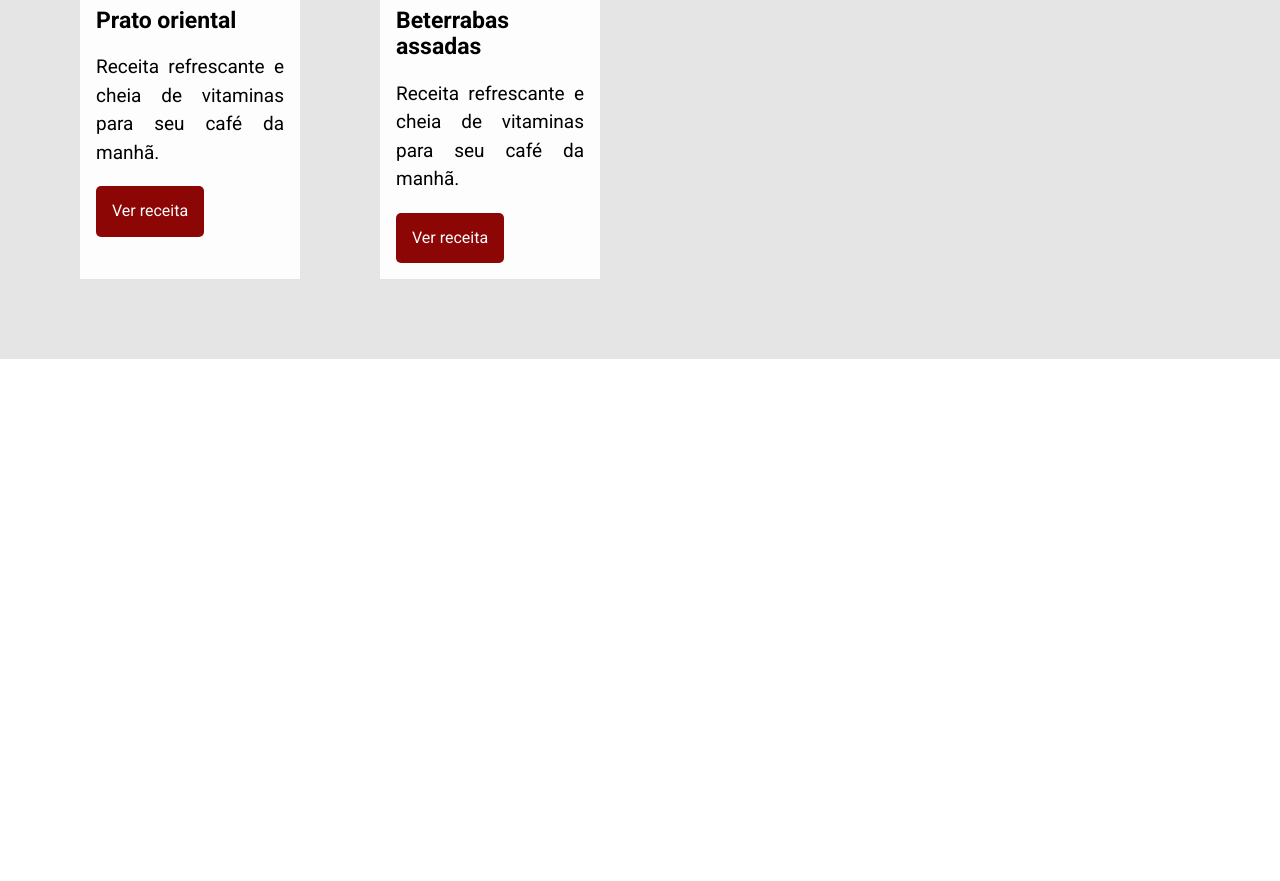
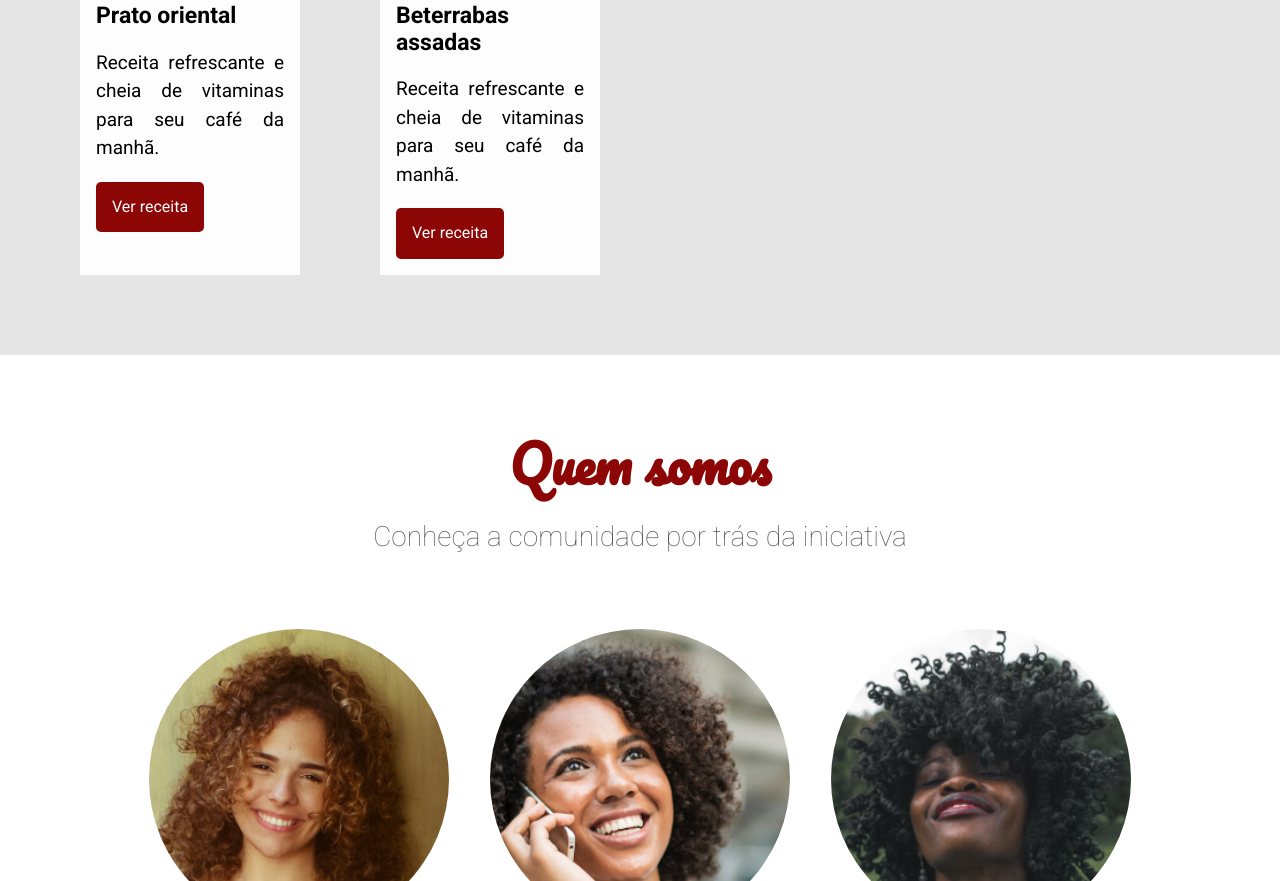
Before and after one commit to RoldsAlves/CSS-Assets, a plain HTML site: page index.html in a window 1280 px wide. Shown: the part 1919-2800 px from the top of the page. Before the commit the page ends 2278 px from the top, so only its background shows below. Drawn offline with Linux system fonts and the light colour scheme.

Commit message:
CSS: Descomplicando os problemas - Estilização do Quem Somos

```diff
--- a/assets/css/banner/banner-imagem.css
+++ b/assets/css/banner/banner-imagem.css
@@ -1,4 +1,5 @@
 .banner__imagem {
+    background: url('../../img/banner.jpg') no-repeat center / cover;
     height: calc(100vh - 72px);
     width: 100%;
 }
--- a/assets/css/banner/banner-titulo.css
+++ b/assets/css/banner/banner-titulo.css
@@ -5,8 +5,8 @@
     position: absolute;
     left: 50%;
     text-shadow: 0 4px 4px rgba(0, 0, 0, 0.75);
+    text-align: center;
     top: 50%;
-    text-align: center;
     transform: translate(-50%, -50%);
     width: 100%;
 }
--- /dev/null
+++ b/assets/css/pessoas.css
@@ -0,0 +1,5 @@
+.pessoas {
+    display: flex;
+    padding: 3rem;
+    justify-content: space-around;
+}
--- /dev/null
+++ b/assets/css/pessoas/pessoa-funcao.css
@@ -0,0 +1,5 @@
+.pessoa__funcao {
+    color: #595959;
+    font-size: 1.25rem;
+    text-transform: lowercase;
+}
--- /dev/null
+++ b/assets/css/pessoas/pessoa-imagem.css
@@ -0,0 +1,22 @@
+.pessoa__imagem {
+    background: red;
+    background-position: center;
+    background-repeat: no-repeat;
+    background-size: cover;
+    border-radius: 100%;
+    height: 300px;
+    margin: 0 auto;
+    width: 300px;
+}
+
+.pessoa__imagem--roberta {
+    background-image: url('../../img/pessoas/roberta.jpg');
+}
+
+.pessoa__imagem--andreia {
+    background-image: url('../../img/pessoas/andreia.jpg');
+}
+
+.pessoa__imagem--marcela {
+    background-image: url('../../img/pessoas/marcela.jpg');
+}
--- /dev/null
+++ b/assets/css/pessoas/pessoa-nome.css
@@ -0,0 +1,6 @@
+.pessoa__nome {
+    color: #8d0606;
+    font-family: Pacifico, cursive;
+    font-size: 2rem;
+    margin: 1rem 0;
+}
--- /dev/null
+++ b/assets/css/pessoas/pessoa.css
@@ -0,0 +1,4 @@
+.pessoa {
+    display: flex;
+    flex-direction: column;
+}
--- /dev/null
+++ b/assets/css/quemSomos/quemSomos-descricao.css
@@ -0,0 +1,5 @@
+.quem-somos__descricao {
+    color: #595959;
+    font-size: 1.75rem;
+    font-weight: 100;
+}
--- /dev/null
+++ b/assets/css/quemSomos/quemSomos-titulo.css
@@ -0,0 +1,6 @@
+.quem-somos__titulo {
+    color: #8d0606;
+    font-family: Pacifico, cursive;
+    font-size: 3.1875rem;
+    margin-bottom: 1rem;
+}
--- /dev/null
+++ b/assets/css/quemSomos/quemSomos.css
@@ -0,0 +1,4 @@
+.quem-somos {
+    padding: 5rem;
+    text-align: center;
+}
--- a/index.html
+++ b/index.html
@@ -25,6 +25,14 @@
         <link rel="stylesheet" href="./assets/css/receitas/receita-imagem.css" />
         <link rel="stylesheet" href="./assets/css/receitas/receita-titulo.css" />
         <link rel="stylesheet" href="./assets/css/receitas.css" />
+        <link rel="stylesheet" href="./assets/css/quemSomos/quemSomos-descricao.css" />
+        <link rel="stylesheet" href="./assets/css/quemSomos/quemSomos-titulo.css" />
+        <link rel="stylesheet" href="./assets/css/quemSomos/quemSomos.css" />
+        <link rel="stylesheet" href="./assets/css/pessoas/pessoa-funcao.css" />
+        <link rel="stylesheet" href="./assets/css/pessoas/pessoa-imagem.css" />
+        <link rel="stylesheet" href="./assets/css/pessoas/pessoa-nome.css" />
+        <link rel="stylesheet" href="./assets/css/pessoas/pessoa.css" />
+        <link rel="stylesheet" href="./assets/css/pessoas.css" />
     </head>
     <body>
         <header class="cabecalho">
@@ -39,7 +47,7 @@
             </nav>
         </header>
         <section class="banner">
-            <img class="banner__imagem" src="./assets/img/banner.jpg" />
+            <div class="banner__imagem" src="./assets/img/banner.jpg"></div>
             <h2 class="banner__titulo">Reaproveite melhor os alimentos</h2>
         </section>
         <section class="sobre">
@@ -96,5 +104,26 @@
                 </div>
             </div>
         </section>
+        <section class="quem-somos">
+            <h3 class="quem-somos__titulo">Quem somos</h3>
+            <p class="quem-somos__descricao">Conheça a comunidade por trás da iniciativa</p>
+            <div class="pessoas">
+                <div class="pessoa">
+                    <div class="pessoa__imagem pessoa__imagem--roberta"></div>
+                    <span class="pessoa__nome">Roberta</span>
+                    <span class="pessoa__funcao">Conteúdo</span>
+                </div>
+                <div class="pessoa">
+                    <div class="pessoa__imagem pessoa__imagem--marcela"></div>
+                    <span class="pessoa__nome">Marcela</span>
+                    <span class="pessoa__funcao">Chef de cozinha</span>
+                </div>
+                <div class="pessoa">
+                    <div class="pessoa__imagem pessoa__imagem--andreia"></div>
+                    <span class="pessoa__nome">Andréia</span>
+                    <span class="pessoa__funcao">Pequena Produtora</span>
+                </div>
+            </div>
+        </section>
     </body>
 </html>
```
